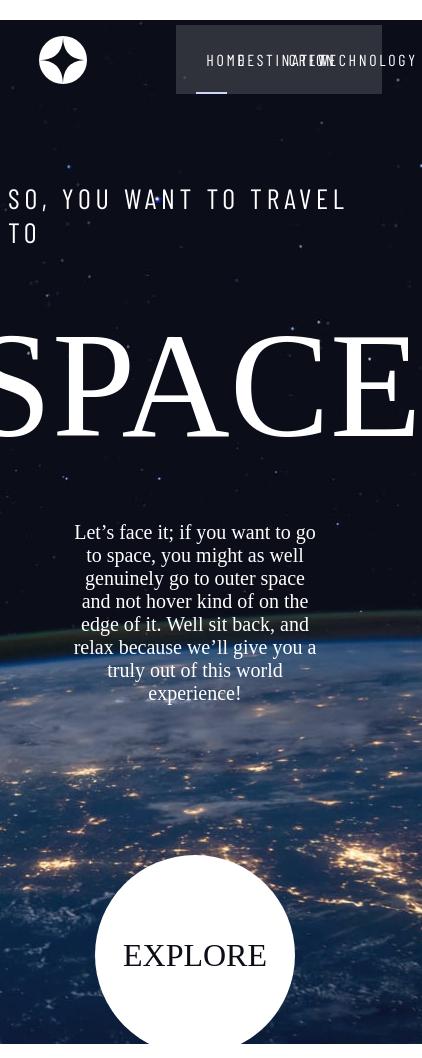
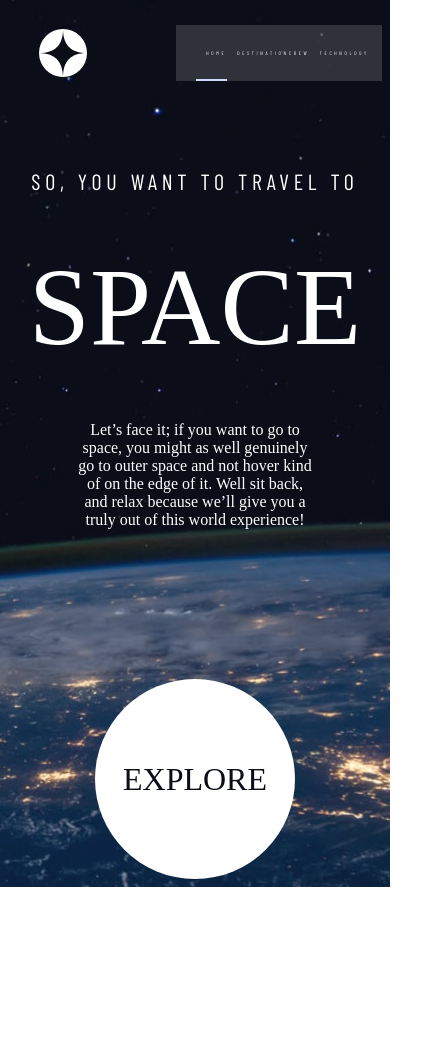
Before and after one commit to mihay12/space-tourism-website, a website: page index.html in a window 390 px wide. Shown: the whole page, 422 px wide, since content can reach past the window. After the commit the page ends 887 px from the top, so only its background shows below. Drawn offline with nearby package versions, Linux system fonts and the light colour scheme; a web font is replaced by a local one.

Commit message:
fix adaptive design fr phone

```diff
--- a/css/index.css
+++ b/css/index.css
@@ -480,6 +480,59 @@ main.technology .technology-info {
   }
 }
 
+@media screen and (max-width: 740px) {
+  .nav-text {
+    font-size: 15px;
+  }
+}
+
+@media screen and (max-width: 680px) {
+  .nav-text {
+    font-size: 13px;
+  }
+}
+
+@media screen and (max-width: 620px) {
+  .nav-text {
+    font-size: 11px;
+  }
+}
+
+@media screen and (max-width: 560px) {
+  .nav-text {
+    font-size: 9px;
+  }
+}
+
+@media screen and (max-width: 510px) {
+  .nav-text {
+    font-size: 7px;
+  }
+
+  .heading-5 {
+    font-size: 22px;
+  }
+
+  .heading-1 {
+    font-size: 135px;
+  }
+}
+
+@media screen and (max-width: 450px) {
+  .nav-text {
+    font-size: 5px;
+  }
+
+  .heading-1 {
+    font-size: 110px;
+  }
+
+  main.home .text {
+    font-size: 16px;
+  }
+}
+
+
 @media screen and (max-width: 375px) {
   html {
     background: url("../assets/home/background-home-mobile.jpg") no-repeat
```
